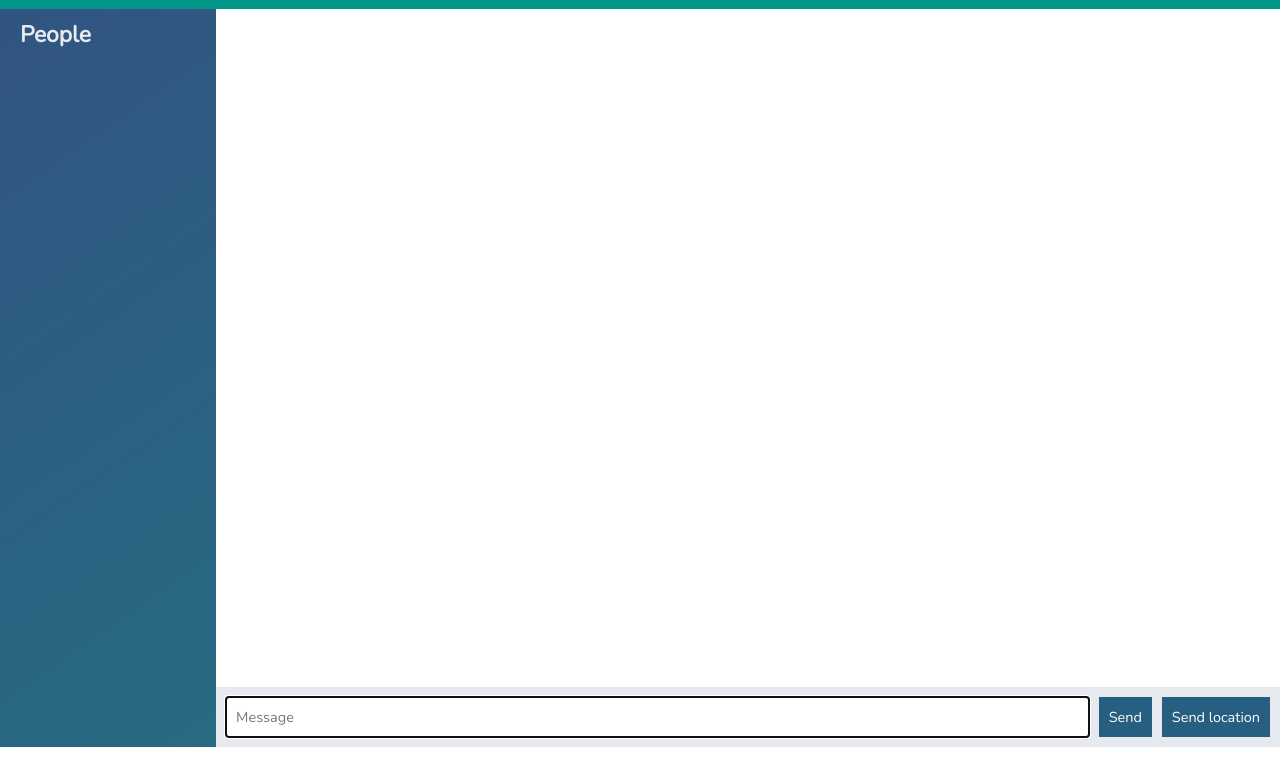
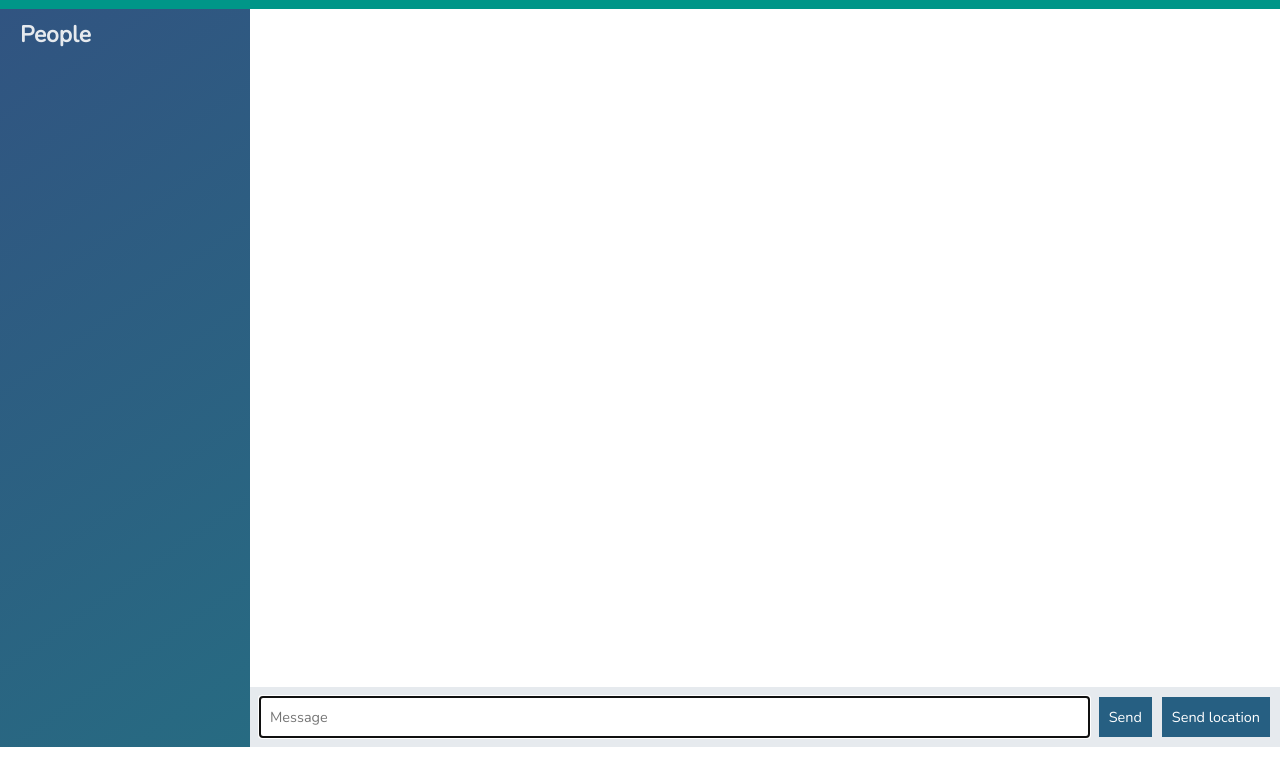
Before and after one commit to Divine-Arrow/chatApp-Andrew, a website: page public/chat.html in a window 1280 px wide. Shown: the part 42-800 px from the top of the page. Drawn offline with nearby package versions, Linux system fonts and the light colour scheme; no server answers.

Commit message:
final commit

```diff
--- a/public/css/styles.css
+++ b/public/css/styles.css
@@ -129,7 +129,7 @@ button:disabled {
 
 .chat__sidebar {
     overflow-y: scroll;
-    width: 260px;
+    min-width: 250px;
     height: 92.2vh;
     background: -moz-linear-gradient(125deg, rgba(39, 107, 130, 1) 0, rgba(49, 84, 129, 1) 100%);
     background: -webkit-gradient(linear, left top, right bottom, color-stop(0, rgba(49, 84, 129, 1)), color-stop(100%, rgba(39, 107, 130, 1)));
```
